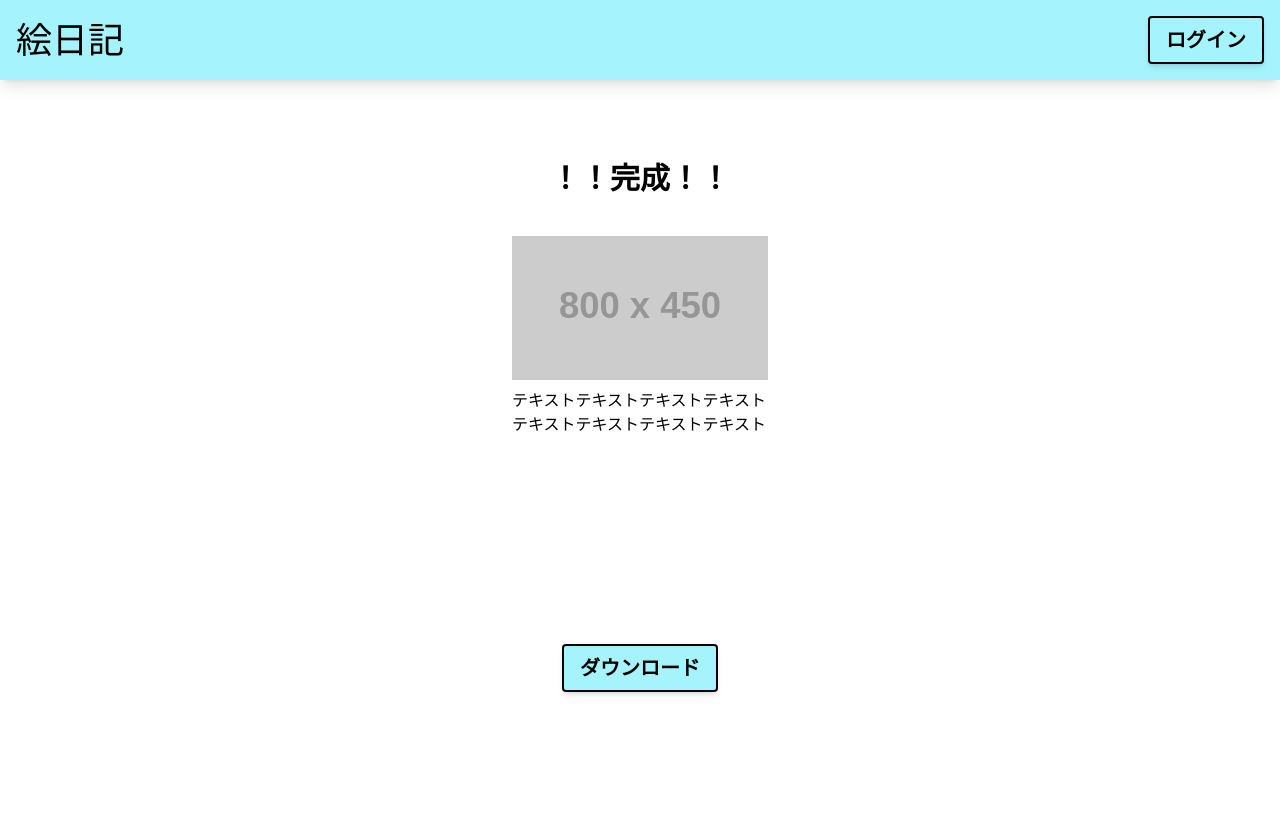
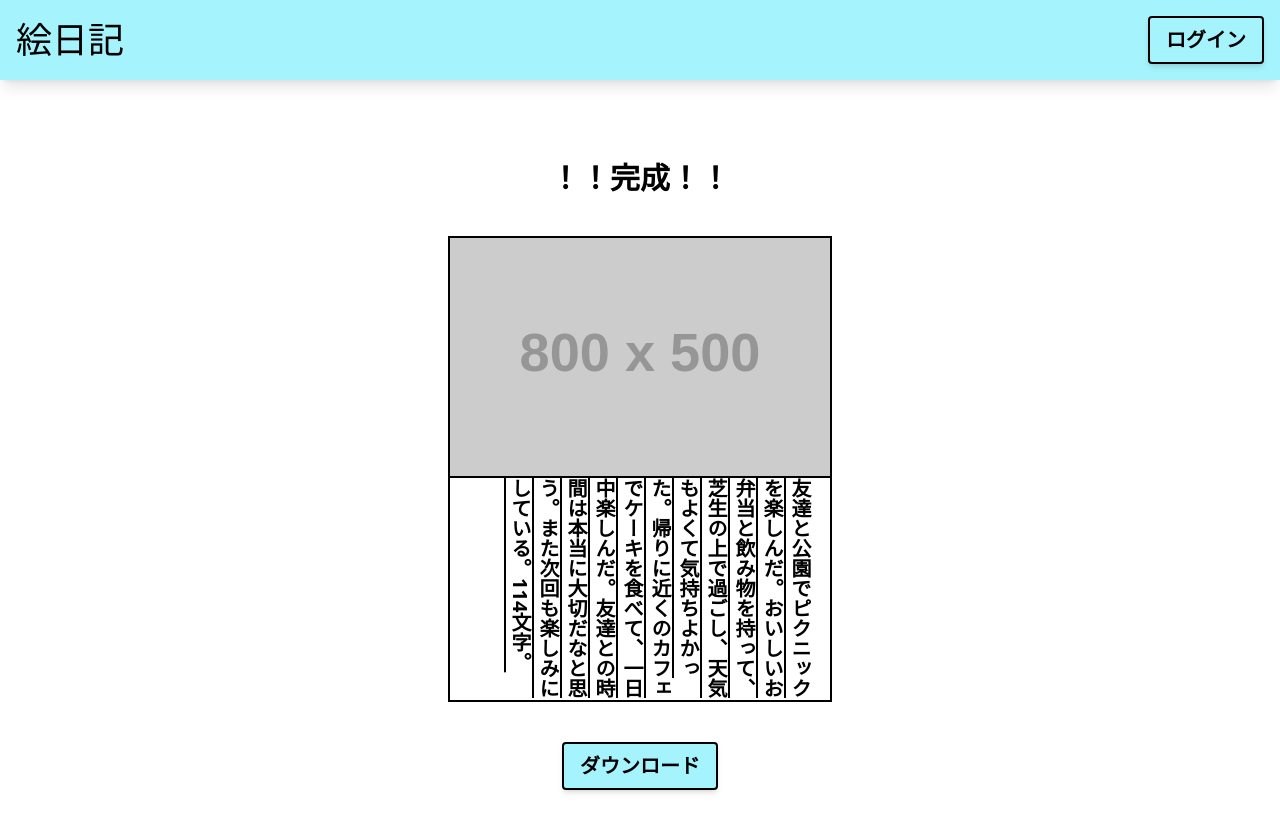
Before and after one commit to scla-sagauniv/atarime_tabetai, a Next.js app in the folder img-diary/: page /result in a window 1280 px wide. Before the commit the page ends 800 px from the top, so only its background shows below. Built offline with nearby package versions, Linux system fonts and the light colour scheme.

Commit message:
#2 update 初期画像作成

```diff
--- a/img-diary/pages/components/Diary.js
+++ b/img-diary/pages/components/Diary.js
@@ -1,11 +1,13 @@
 const Diary = ({ children, ...props }) => {
   return (
     <>
-      <div className="flex mt-10 mx-auto flex-col container w-64 md:max-w-xl">
+      <div className="flex mt-10 mx-auto flex-col container w-96 border-solid border-2 border-black md:max-w-xl">
         <img {...props}></img>
-        <p className="inline pb-[1px] h-56 py-2 line-">{children}</p>
+        <div className="text-xl px-4  border-solid border-t-2 border-black font-bold h-56 vertical-rl underline underline-offset-4">{children}</div>
       </div>
     </>
+    // inline pb-[1px] h-56 py-2 line-
+
     // <button
     //   className="px-4 py-2 rounded shadow-md border-2 border-black bg-cyan-200 text-black font-bold transition-all duration-1000 ease-out hover:shadow-none disabled:cursor-default disabled:opacity-50 text-xl "
     //   {...props}
--- a/img-diary/pages/index.js
+++ b/img-diary/pages/index.js
@@ -125,7 +125,7 @@ export default function Home() {
                 )}
               </div>
               <div className='flex justify-center '>
-                <Button disabled={tf} onClick={() => hand_over()} className={`disabled:opacity-100 px-12 md:py-4  md: mx-12 rounded border-2 border-black font-bold ${color} text-black  shadow-md transition-all duration-1000 ease-out hover:shadow-none disabled:cursor-default disabled:opacity-50 text-xl md:text-2xl`}>
+                <Button disabled={tf} onClick={() => hand_over()} className={`disabled:opacity-100 px-12 md:py-4  md: mx-12 rounded border-2 border-black font-bold ${color} text-black  shadow-md transition-all duration-1000 ease-out hover:shadow-none disabled:cursor-default  text-xl md:text-2xl`}>
                   作成
                 </Button>
               </div>
--- a/img-diary/pages/result.js
+++ b/img-diary/pages/result.js
@@ -7,8 +7,8 @@ import Diary from "./components/Diary";
 
 
 export default function  Home (props){
-  const [imgSrc, setImgSrc] = useState('https://placehold.jp/800x450.png')
-  const [articleTxt, setArticleTxt] = useState('テキストテキストテキストテキストテキストテキストテキストテキスト')
+  const [imgSrc, setImgSrc] = useState('https://placehold.jp/800x500.png')
+  const [articleTxt, setArticleTxt] = useState('友達と公園でピクニックを楽しんだ。おいしいお弁当と飲み物を持って、芝生の上で過ごし、天気もよくて気持ちよかった。帰りに近くのカフェでケーキを食べて、一日中楽しんだ。友達との時間は本当に大切だなと思う。また次回も楽しみにしている。114文字。')
 
   const onClick_d = function (){
       console.log("konn")
@@ -29,8 +29,8 @@ export default function  Home (props){
       <Link href="/result"/>
       <div>
           <Header />
-          <div className="">
-              <div className="text-center mt-20 text-xl font-bold md:text-3xl">！！完成！！</div>
+          <div>
+            <div className="text-center mt-20 text-xl font-bold md:text-3xl">！！完成！！</div>
               <Diary src={imgSrc} >
                 {articleTxt}
               </Diary>
--- a/img-diary/tailwind.config.js
+++ b/img-diary/tailwind.config.js
@@ -1,4 +1,5 @@
 /** @type {import('tailwindcss').Config} */
+const plugin = require("tailwindcss/plugin");
 module.exports = {
   content: [
     './pages/**/*.{js,ts,jsx,tsx}',
@@ -16,5 +17,20 @@ module.exports = {
       },
     },
   },
-  plugins: [],
+  plugins: [
+    plugin(function ({ addUtilities, addComponents, e, prefix, config }) {
+      const newUtilities = {
+        ".horizontal-tb": {
+          writingMode: "horizontal-tb",
+        },
+        ".vertical-rl": {
+          writingMode: "vertical-rl",
+        },
+        ".vertical-lr": {
+          writingMode: "vertical-lr",
+        },
+      };
+      addUtilities(newUtilities);
+    }),
+  ],
 }
```
